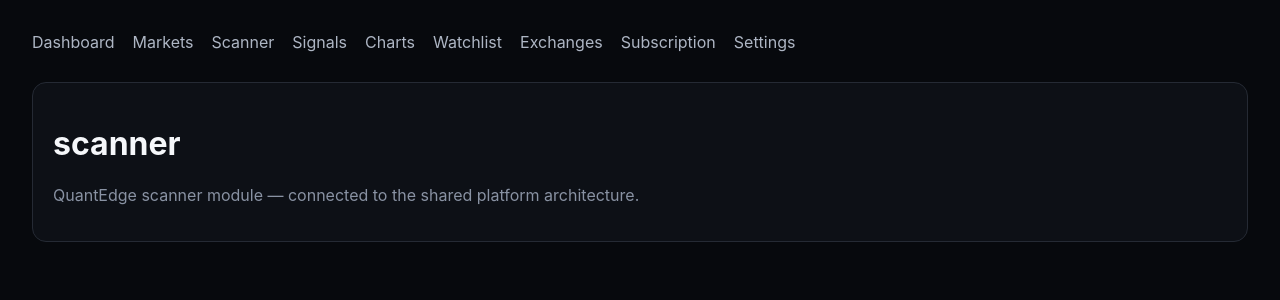
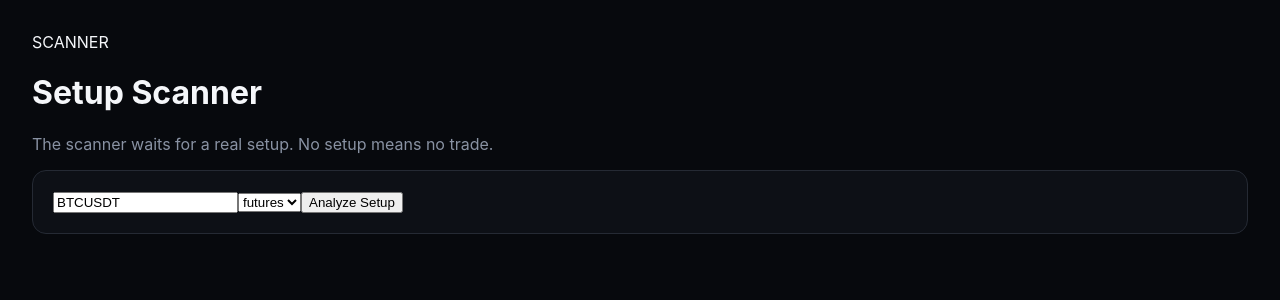
Before and after one commit to rizwan084/rr-trader, a Next.js app in the folder apps/web/: page /scanner in a window 1280 px wide. Shown: the top 300 px of the page. Built offline with nearby package versions, Linux system fonts and the light colour scheme; no server answers.

Commit message:
ui: build premium tabbed QuantEdge workspace

```diff
--- a/apps/web/src/app/(dashboard)/scanner/page.tsx
+++ b/apps/web/src/app/(dashboard)/scanner/page.tsx
@@ -1 +1,2 @@
-import Link from "next/link"; export default function Page(){return <main className="shell"><nav className="nav"><Link href="/dashboard">Dashboard</Link><Link href="/markets">Markets</Link><Link href="/scanner">Scanner</Link><Link href="/signals">Signals</Link><Link href="/charts">Charts</Link><Link href="/watchlist">Watchlist</Link><Link href="/exchange-connections">Exchanges</Link><Link href="/subscription">Subscription</Link><Link href="/settings">Settings</Link></nav><div className="card"><h1>scanner</h1><p className="muted">QuantEdge scanner module — connected to the shared platform architecture.</p></div></main>}
+"use client";import {useState} from "react";import Link from "next/link";
+const API=process.env.NEXT_PUBLIC_API_URL||"";export default function Page(){const[symbol,setSymbol]=useState("BTCUSDT"),[market,setMarket]=useState("futures"),[d,setD]=useState<any>(null),[busy,setBusy]=useState(false);async function run(){setBusy(true);try{setD(await fetch(API+"/api/v1/signals/"+symbol+"?market="+market).then(r=>r.json()))}finally{setBusy(false)}}return <main className="shell"><header className="page-head"><div><span className="eyebrow">SCANNER</span><h1>Setup Scanner</h1><p className="muted">The scanner waits for a real setup. No setup means no trade.</p></div></header><section className="card scanner"><div className="controls"><input value={symbol} onChange={e=>setSymbol(e.target.value.toUpperCase())}/><select value={market} onChange={e=>setMarket(e.target.value)}><option>futures</option><option>spot</option></select><button className="primary" onClick={run}>{busy?"Analyzing…":"Analyze Setup"}</button></div>{d&&<div className="signal-card"><div><span className="eyebrow">DECISION</span><h2>{d.direction}</h2><span className="pill">{d.setupState} · {d.confidence}%</span></div><div className="levels"><span>Entry <b>{d.entry||"—"}</b></span><span>SL <b>{d.stopLoss||"—"}</b></span><span>TPs <b>{d.targets?.join(" / ")||"—"}</b></span></div><p>{d.invalidation}</p><Link className="button" href={"/charts?symbol="+symbol}>Open Chart →</Link></div>}</section></main>}
```
